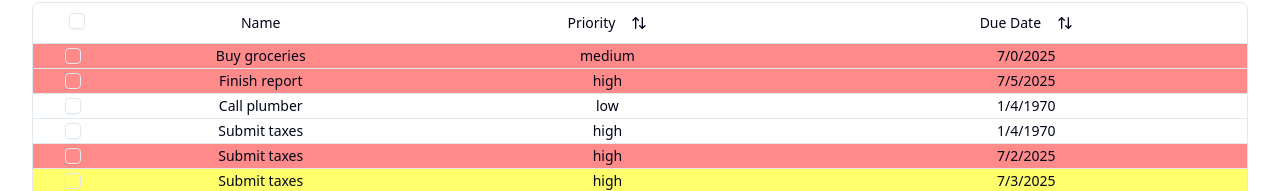
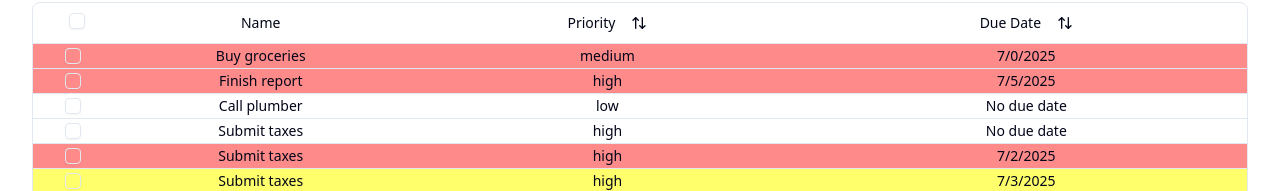
Before and after one commit to chavaenc/breakabletoy1, a React (Vite) app in the folder breakableToy-1/: page / in a window 1280 px wide. Shown: the part 226-417 px from the top of the page. Built offline with nearby package versions, Linux system fonts and the light colour scheme.

Commit message:
[FIX]: null due date displaying as default date

```diff
--- a/breakableToy-1/src/todos/columns.tsx
+++ b/breakableToy-1/src/todos/columns.tsx
@@ -180,10 +180,14 @@ export const columns: ColumnDef<Todo>[] = [
       );
     },
     cell: ({ row }) => {
-      const date = new Date(row.getValue("dueDate"));
-      const formatted =
-        date.getMonth() + 1 + "/" + date.getDay() + "/" + date.getFullYear();
-      return <div className="font-medium">{formatted}</div>;
+      if (row.getValue("dueDate")) {
+        const date = new Date(row.getValue("dueDate"));
+        const formatted =
+          date.getMonth() + 1 + "/" + date.getDay() + "/" + date.getFullYear();
+        return <div className="font-medium">{formatted}</div>;
+      } else {
+        return <div>No due date</div>;
+      }
     },
   },
 ];
```
